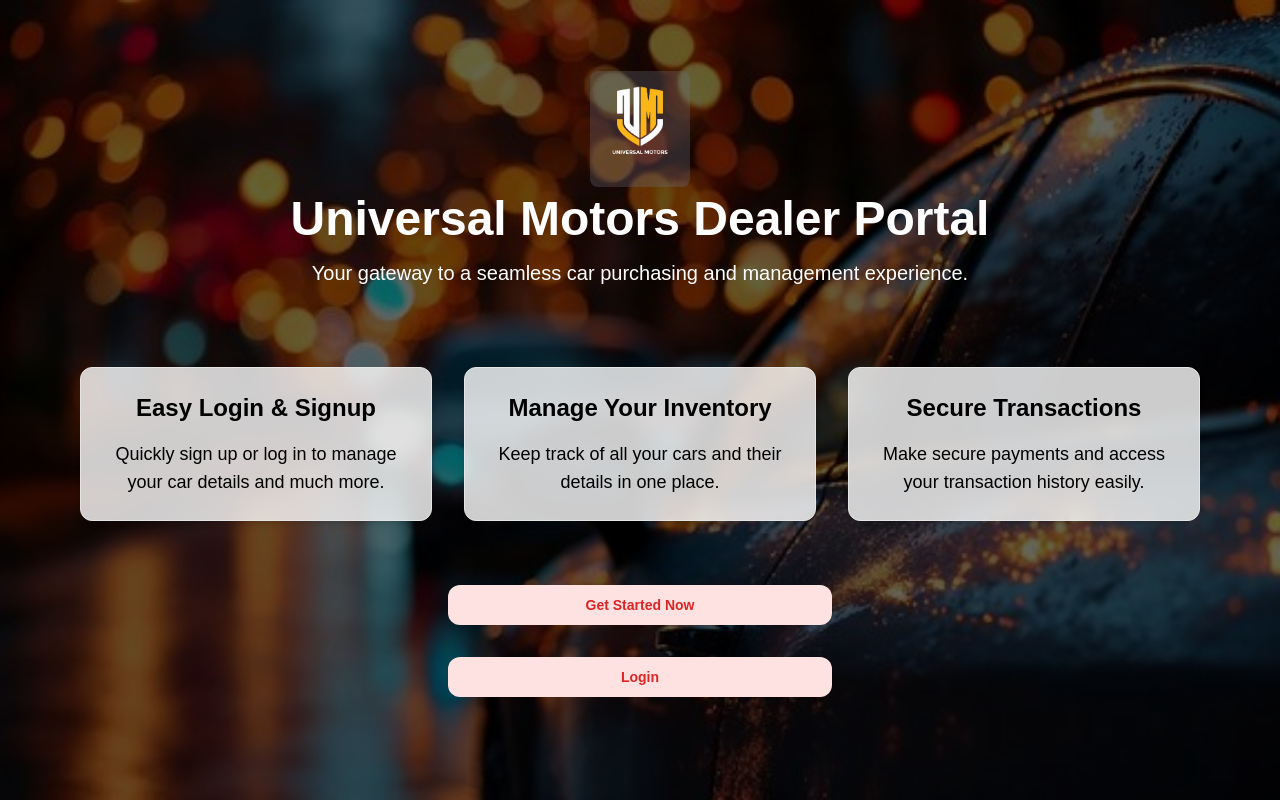
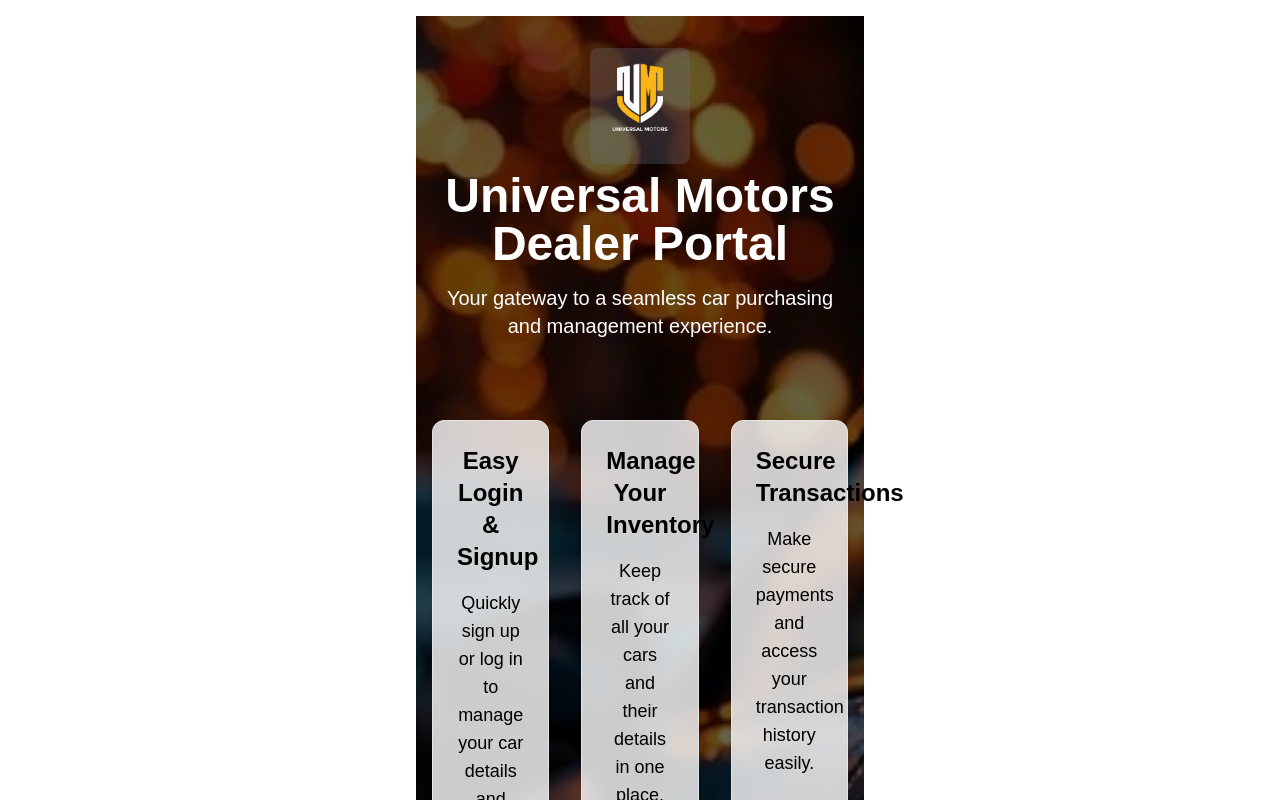
Before and after one commit to Muhammad-Danish-011/portal, a Next.js app in the folder Frontend/: page / in a window 1280 px wide. Shown: the top 800 px of the page. Built offline with nearby package versions, Linux system fonts and the light colour scheme.

Commit message:
UI minor

```diff
--- a/Frontend/src/app/dashboard/page.tsx
+++ b/Frontend/src/app/dashboard/page.tsx
@@ -26,7 +26,6 @@
     const [cars, setCars] = useState<any[]>([]);
     const [trucks, setTrucks] = useState<any[]>([]);
     const [heavy, setHeavy] = useState<any[]>([]);
-
     const [selectedCar, setSelectedCar] = useState<any | null>(null);
     const [error, setError] = useState<string | null>(null);
     const [showForm, setShowForm] = useState(false);
--- a/Frontend/src/app/layout.tsx
+++ b/Frontend/src/app/layout.tsx
@@ -39,13 +39,16 @@
           richColors // enables default green/red tones
           toastOptions={{
             style: {
-              background: 'red', color: '#f3f4f6',
+              background: 'red',
+              color: '#f3f4f6',
               border: '1px solid rgb(81, 57, 55)',
               borderRadius: '10px',
               fontWeight: 'bold',
-              fontSize: '16px',
-              padding: '16px 20px',
+              fontSize: '14px',
+              padding: '12px 16px',
               boxShadow: '0 8px 12px -2px rgba(0,0,0,0.4)',
+              maxWidth: '90vw',
+              margin: '0 auto',
             },
             classNames: {
               error:
@@ -55,8 +58,6 @@
             },
           }}
         />
-
-
         {children}
       </body>
     </html>
--- a/Frontend/src/app/page.tsx
+++ b/Frontend/src/app/page.tsx
@@ -1,11 +1,13 @@
+
 "use client";
-import Home from "@/components/home"; // Assuming this button shows the user info
+import Home from "@/components/home";
 
 const page = () => {
-
   return (
-    <div>
-      <Home  />
+    <div className="min-h-screen flex items-center justify-center p-4">
+      <div className="w-full max-w-md mx-auto">
+        <Home />
+      </div>
     </div>
   );
 };
```
